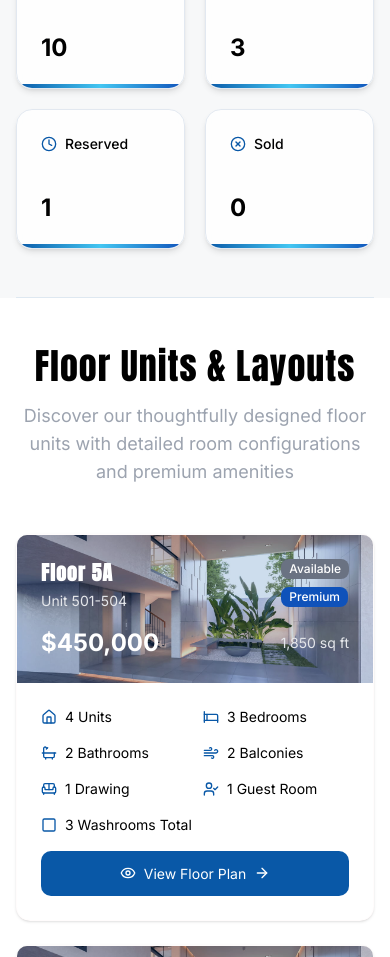
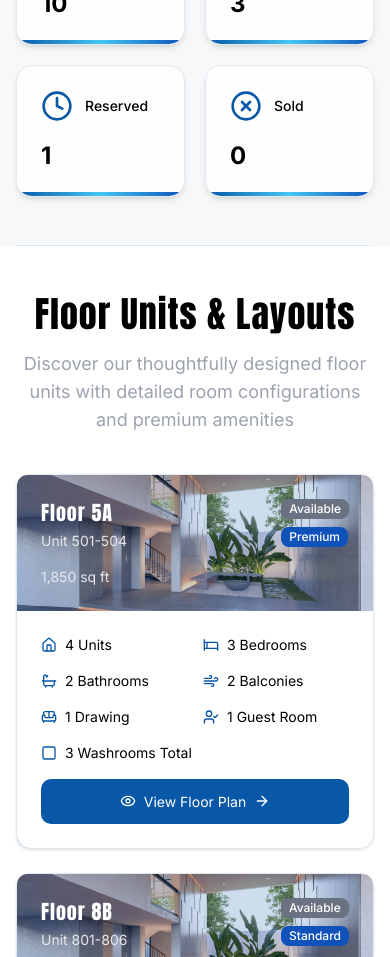
Before and after one commit to FayzulIslamFaisal/promise-holding-properties, a Next.js app: page /building-details/1 in a window 390 px wide. Shown: the part 3400-4357 px from the top of the page. Built offline with nearby package versions, Linux system fonts and the light colour scheme.

Commit message:
feat: update ProjectFloorCard with new images and enhanced hover effects; improve ProjectFloorSummary and ProjectBuildingCards with better layout and descriptions

```diff
--- a/src/components/buildingDetails/ProjectFloorCard.tsx
+++ b/src/components/buildingDetails/ProjectFloorCard.tsx
@@ -40,7 +40,7 @@ const floorUnitsData: FloorUnit[] = [
     id: 1,
     floorNumber: "Floor 5A",
     unitNumber: "Unit 501-504",
-    image: "/placeholder.svg",
+    image: "/assets/images/projects/project8.jpg",
     totalUnits: 4,
     bedrooms: 3,
     bathrooms: 2,
@@ -58,7 +58,7 @@ const floorUnitsData: FloorUnit[] = [
     id: 2,
     floorNumber: "Floor 8B",
     unitNumber: "Unit 801-806",
-    image: "/placeholder.svg",
+    image: "/assets/images/projects/project8.jpg",
     totalUnits: 6,
     bedrooms: 2,
     bathrooms: 2,
@@ -76,7 +76,7 @@ const floorUnitsData: FloorUnit[] = [
     id: 3,
     floorNumber: "Floor 12C",
     unitNumber: "Unit 1201-1202",
-    image: "/placeholder.svg",
+    image: "/assets/images/projects/project8.jpg",
     totalUnits: 2,
     bedrooms: 4,
     bathrooms: 3,
@@ -94,7 +94,7 @@ const floorUnitsData: FloorUnit[] = [
     id: 4,
     floorNumber: "Floor 15A",
     unitNumber: "Unit 1501-1508",
-    image: "/placeholder.svg",
+    image: "/assets/images/projects/project8.jpg",
     totalUnits: 8,
     bedrooms: 1,
     bathrooms: 1,
@@ -112,7 +112,7 @@ const floorUnitsData: FloorUnit[] = [
     id: 5,
     floorNumber: "Floor 20B",
     unitNumber: "Unit 2001-2004",
-    image: "/placeholder.svg",
+    image: "/assets/images/projects/project8.jpg",
     totalUnits: 4,
     bedrooms: 3,
     bathrooms: 2,
@@ -130,7 +130,7 @@ const floorUnitsData: FloorUnit[] = [
     id: 6,
     floorNumber: "Floor 25A",
     unitNumber: "Unit 2501-2503",
-    image: "/placeholder.svg",
+    image: "/assets/images/projects/project8.jpg",
     totalUnits: 3,
     bedrooms: 4,
     bathrooms: 3,
@@ -148,7 +148,7 @@ const floorUnitsData: FloorUnit[] = [
     id: 7,
     floorNumber: "Floor 30C",
     unitNumber: "Unit 3001",
-    image: "/placeholder.svg",
+    image: "/assets/images/projects/project8.jpg",
     totalUnits: 1,
     bedrooms: 5,
     bathrooms: 4,
@@ -166,7 +166,7 @@ const floorUnitsData: FloorUnit[] = [
     id: 8,
     floorNumber: "Floor 18B",
     unitNumber: "Unit 1801-1806",
-    image: "/placeholder.svg",
+    image: "/assets/images/projects/project8.jpg",
     totalUnits: 6,
     bedrooms: 2,
     bathrooms: 2,
@@ -186,11 +186,10 @@ export default function ProjectFloorCard() {
   const [hoveredCard, setHoveredCard] = useState<number | null>(null)
   console.log("hoveredCard",hoveredCard);
 
-
  return (
     <section className="px-4">
       <div className="container mx-auto">
-        <div className="text-center mb-12">
+        <div className="text-center mb-10">
           <h2 className="text-4xl font-normal text-[var(--custom-text-primary)] mb-4">
             Floor Units & Layouts
           </h2>
@@ -199,26 +198,26 @@ export default function ProjectFloorCard() {
           </p>
         </div>
 
-        <div className="grid grid-cols-1 md:grid-cols-2 lg:grid-cols-3 xl:grid-cols-4 gap-6">
+        <div className="grid grid-cols-1 md:grid-cols-2 lg:grid-cols-3 xl:grid-cols-4 gap-6 pb-12">
           {floorUnitsData.map((unit) => (
             <Card
               key={unit.id}
               onMouseEnter={() => setHoveredCard(unit.id)}
               onMouseLeave={() => setHoveredCard(null)}
-              className="group py-0 relative bg-[var(--custom-bg-white)] border border-[var(--custom-border-primary)] transition-all duration-300 hover:bg-[var(--custom-bg-primary)]/5 cursor-pointer"
+              className="group py-0 relative transition-transform duration-300 ease-in-out hover:scale-[1.015] cursor-pointer animate-fade-in h-full bg-gradient-to-br from-[var(--custom-bg-primary)]/50 via-[var(--custom-bg-accent)]/40 to-[var(--custom-bg-secondary)]/30 "
             >
-              <CardContent className="p-0 relative h-full">
-
-
-                <div className="relative p-6 bg-[url('/assets/images/projects/project8.jpg')] bg-cover bg-center rounded-t-lg"
+              <CardContent
+                className="p-0 relative h-full text-white rounded-xl"
               >
-                    {/* Overlay */}
-                    <div className="absolute inset-0 bg-[var(--custom-bg-primary)]/20 rounded-t-lg" />
-
+                {/* Image Section */}
+                <div
+                  className="relative p-6 bg-[url('/assets/images/projects/project8.jpg')] bg-cover bg-center rounded-t-lg overflow-hidden transition-all duration-300 ease-in-out group-hover:brightness-90 group-hover:scale-[1.01]"
+                >
+                  <div className="absolute inset-0 bg-[var(--custom-bg-primary)]/20 rounded-t-lg z-0" />
                   <div className="relative z-10">
                     <div className="flex justify-between items-start mb-4">
                       <div>
-                          <h3 className="text-xl font-bold text-white mb-1">
+                        <h3 className="text-xl font-normal text-white mb-1">
                           {unit.floorNumber}
                         </h3>
                         <p className="text-sm text-gray-200">{unit.unitNumber}</p>
@@ -233,42 +232,41 @@ export default function ProjectFloorCard() {
                       </div>
                     </div>
                     <div className="flex justify-between items-center">
-                        <div className="text-2xl font-bold text-white">{unit.price}</div>
                       <div className="text-sm text-gray-200">{unit.area}</div>
                     </div>
                   </div>
                 </div>
 
-
-                <div className="p-6 space-y-4">
+                {/* Content Section */}
+                <div className="p-6 space-y-4 bg-white text-[var(--custom-text-primary)] rounded-b-xl">
                   <div className="grid grid-cols-2 gap-4">
-                    <div className="flex items-center gap-2 text-sm text-[var(--custom-text-primary)]">
+                    <div className="flex items-center gap-2 text-sm">
                       <Home className="w-4 h-4 text-[var(--custom-bg-primary)]" />
                       <span>{unit.totalUnits} Units</span>
                     </div>
-                    <div className="flex items-center gap-2 text-sm text-[var(--custom-text-primary)]">
+                    <div className="flex items-center gap-2 text-sm">
                       <Bed className="w-4 h-4 text-[var(--custom-bg-primary)]" />
                       <span>{unit.bedrooms} Bedrooms</span>
                     </div>
-                    <div className="flex items-center gap-2 text-sm text-[var(--custom-text-primary)]">
+                    <div className="flex items-center gap-2 text-sm">
                       <Bath className="w-4 h-4 text-[var(--custom-bg-primary)]" />
                       <span>{unit.bathrooms} Bathrooms</span>
                     </div>
-                    <div className="flex items-center gap-2 text-sm text-[var(--custom-text-primary)]">
+                    <div className="flex items-center gap-2 text-sm">
                       <Wind className="w-4 h-4 text-[var(--custom-bg-primary)]" />
                       <span>{unit.balconies} Balconies</span>
                     </div>
-                    <div className="flex items-center gap-2 text-sm text-[var(--custom-text-primary)]">
+                    <div className="flex items-center gap-2 text-sm">
                       <Sofa className="w-4 h-4 text-[var(--custom-bg-primary)]" />
                       <span>{unit.drawingRoom} Drawing</span>
                     </div>
-                    <div className="flex items-center gap-2 text-sm text-[var(--custom-text-primary)]">
+                    <div className="flex items-center gap-2 text-sm">
                       <UserCheck className="w-4 h-4 text-[var(--custom-bg-primary)]" />
                       <span>{unit.guestRoom} Guest Room</span>
                     </div>
                   </div>
 
-                  <div className="flex items-center gap-2 text-sm text-[var(--custom-text-primary)]">
+                  <div className="flex items-center gap-2 text-sm">
                     <Square className="w-4 h-4 text-[var(--custom-bg-primary)]" />
                     <span>{unit.washrooms} Washrooms Total</span>
                   </div>
@@ -279,11 +277,29 @@ export default function ProjectFloorCard() {
                   >
                     <Eye className="w-4 h-4" />
                     <span>View Floor Plan</span>
-                    <ArrowRight className="w-4 h-4 transition-transform duration-300" />
+                    <ArrowRight className="w-4 h-4 transition-transform duration-300 group-hover:translate-x-1" />
                   </Link>
                 </div>
+                {/* Hover gradient line */}
+                <div
+                  className="absolute left-0 bottom-0 h-1 w-0 group-hover:w-full transition-all duration-300"
+                  style={{
+                    background:
+                      'linear-gradient(to right, var(--custom-bg-primary), var(--custom-bg-secondary), var(--custom-bg-accent))',
+                  }}
+                />
               </CardContent>
+
+              {/* Hover gradient line */}
+                <div
+                  className="absolute left-0 bottom-0 h-1 w-0 group-hover:w-full transition-all duration-300"
+                  style={{
+                    background:
+                      'linear-gradient(to right, var(--custom-bg-primary), var(--custom-bg-secondary), var(--custom-bg-accent))',
+                  }}
+                />
             </Card>
+
           ))}
         </div>
       </div>
--- a/src/components/buildingDetails/ProjectFloorSummary.tsx
+++ b/src/components/buildingDetails/ProjectFloorSummary.tsx
@@ -156,11 +156,11 @@ return (
           {summaryCards.map(({ title, count, icon: Icon }, i) => (
             <Card
               key={i}
-              className="group relative transition-transform duration-300 ease-in-out transform hover:scale-105 shadow-md hover:shadow-xl  bg-white/80 backdrop-blur-sm rounded-2xl overflow-hidden"
+              className="group relative transition-transform duration-300 gap-3 ease-in-out transform hover:scale-105 shadow-md hover:shadow-xl  bg-white/80 backdrop-blur-sm rounded-2xl overflow-hidden"
             >
-              <CardHeader className="pb-2">
-                <CardTitle className="text-sm font-medium text-[var(--custom-text-primary)] flex items-center gap-2">
-                  <Icon className="h-4 w-4 text-[var(--custom-bg-primary)]" />
+              <CardHeader className="pb-0">
+                <CardTitle className="text-sm font-medium text-[var(--custom-text-primary)] flex items-center gap-3">
+                  <Icon className="h-8 w-8 text-[var(--custom-bg-primary)]" />
                   {title}
                 </CardTitle>
               </CardHeader>
--- a/src/components/projectDetails/ProjectBuildingCards.tsx
+++ b/src/components/projectDetails/ProjectBuildingCards.tsx
@@ -108,6 +108,12 @@ export default function ProjectBuildingCards() {
   return (
     <section className="px-4" ref={sectionRef}>
       <div className="container mx-auto">
+        <div className="text-center mb-10">
+          <h2 className="text-4xl font-normal tracking-tight text-[var(--custom-text-primary)]">Buildings List</h2>
+          <p className="text-base md:text-lg text-[var(--custom-text-primary)]/75 mt-3 max-w-2xl mx-auto">
+            Detailed overview of unit counts, features, and availability across the entire residential complex.
+          </p>
+        </div>
         {/* Grid */}
         <div className="grid grid-cols-1 md:grid-cols-2 lg:grid-cols-3 xl:grid-cols-4 gap-5 border-b border-[var(--custom-bg-primary)]/10 pb-12">
           {projectData.map((building, index) => (
```
Lines whose indentation alone changed are shown as unchanged.
